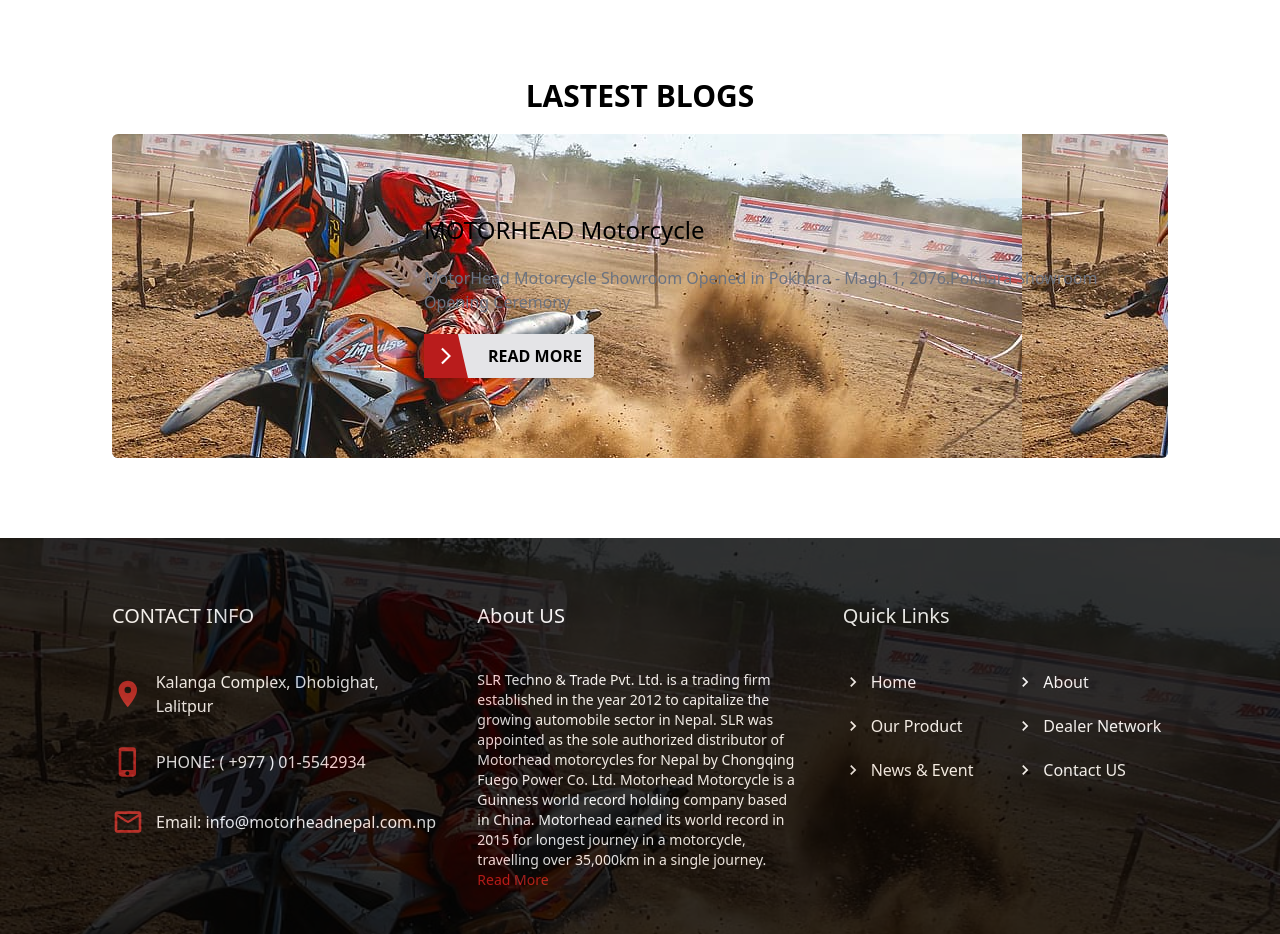
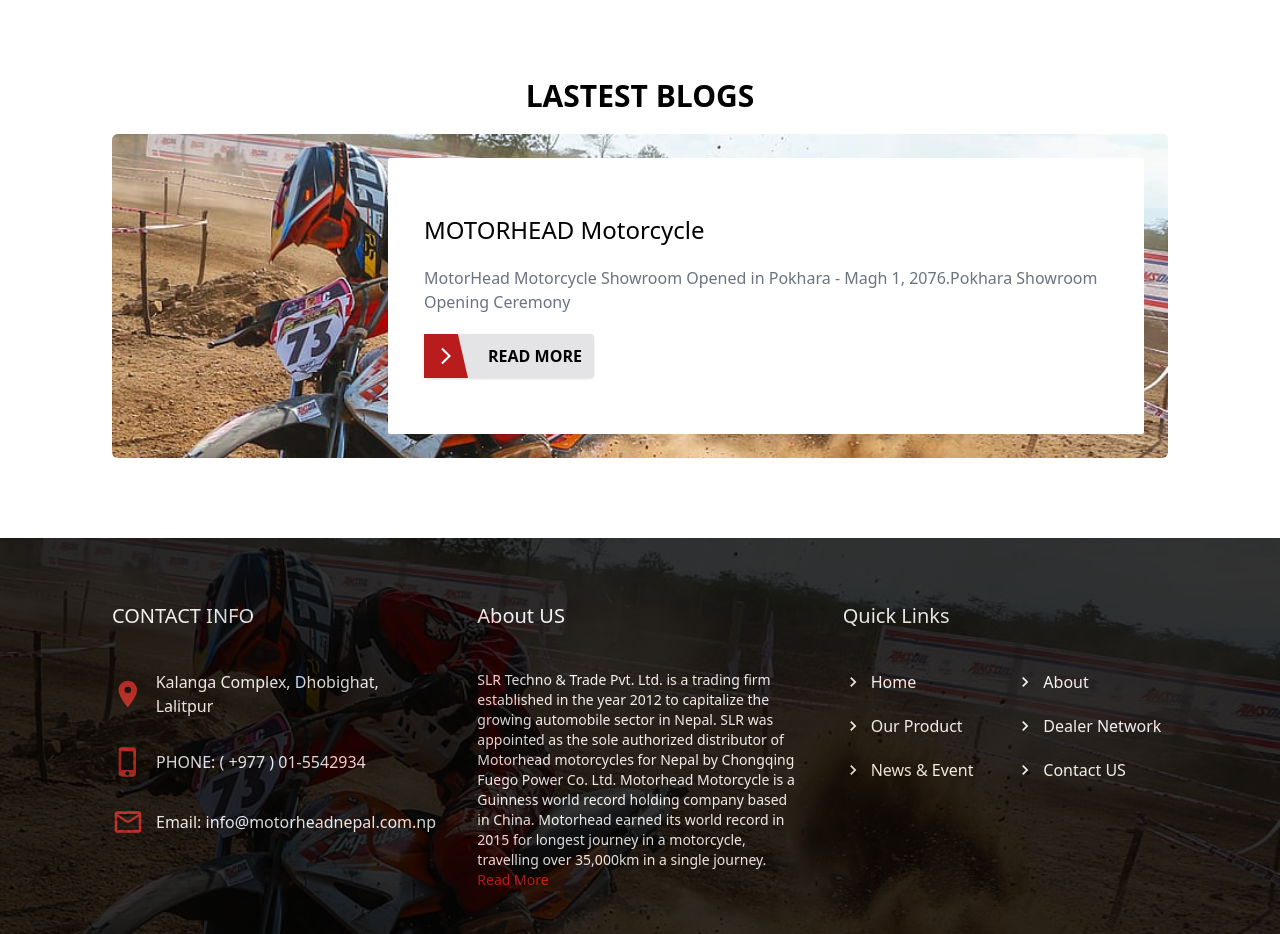
Before and after one commit to iamshishirpandey/motorhead-latest, a Next.js app: page / in a window 1280 px wide. Shown: the part 1660-2594 px from the top of the page. Built offline with nearby package versions, Linux system fonts and the light colour scheme.

Commit message:
blog component home

```diff
--- a/src/components/Home/BlogCard.tsx
+++ b/src/components/Home/BlogCard.tsx
@@ -8,13 +8,13 @@
   return (
     <div className="bg-zinc-200 rounded-md overflow-hidden w-full">
       <div
-        className="w-full flex justify-end items-end sm:items-start  sm:p-6 h-64 sm:h-auto"
+        className="w-full flex justify-end items-end sm:items-start  sm:p-6 h-64 sm:h-auto bg-no-repeat bg-cover"
         style={{
           //   clipPath: "polygon(0 0, 22% 0, 35% 100%, 0% 100%)",
           backgroundImage: `url("bike1.jpeg")`,
         }}
       >
-        <div className="ms:bg-white rounded-sm md:w-3/4 p-4">
+        <div className="sm:bg-white rounded-sm md:w-3/4 p-4">
           <div className="flex flex-col items-start md:pl-5  sm:p-5 md:py-10 space-y-5 text-sm sm:text-base">
             <div className="hover:text-red-700 font-medium text-left text-white sm:text-black text-2xl">
               MOTORHEAD Motorcycle
```
